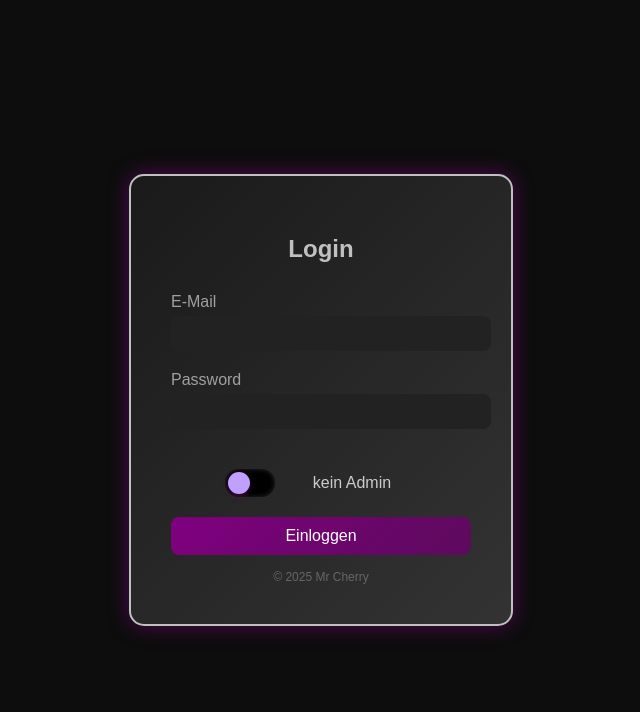
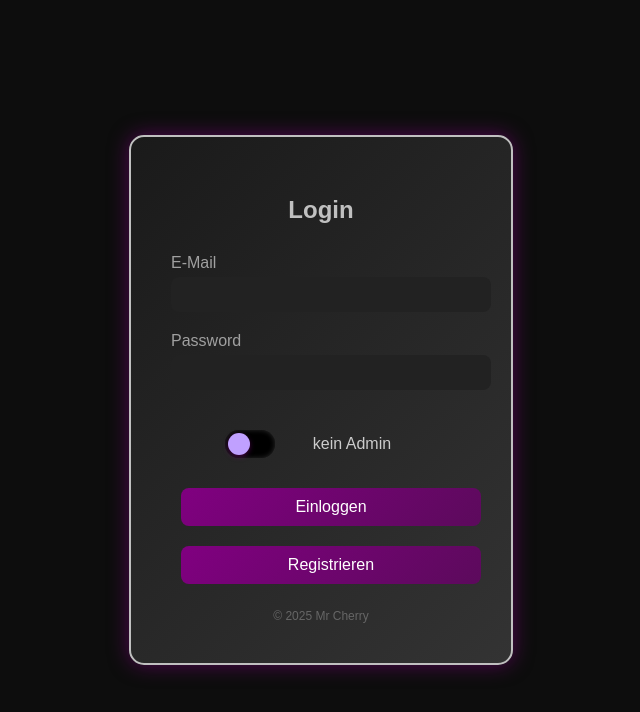
Before and after one commit to Jayki1991/progworkers, an Angular app in the folder Projekt/progworkers/: page / in a window 1280 px wide. Shown: the top 712 px of the page, without its empty margins (319-959 px from the left). Built offline with nearby package versions, Linux system fonts and the light colour scheme.

Commit message:
kleinere anpassungen grafisch

```diff
--- a/Projekt/progworkers/src/app/login/login.component.html
+++ b/Projekt/progworkers/src/app/login/login.component.html
@@ -32,6 +32,7 @@
     <p *ngIf="error" class="error-message">{{ error }}</p>
     <button type="submit" class="login-button">Einloggen</button>
   </form>
+  <button class="login-button">Registrieren</button>
   <div class="footer">
     &copy; 2025 Mr Cherry
   </div>
--- a/Projekt/progworkers/src/styles.css
+++ b/Projekt/progworkers/src/styles.css
@@ -49,6 +49,7 @@ body {
   .login-button {
     width: 100%;
     padding: 10px;
+    margin: 10px;
     background: linear-gradient(135deg, purple, #5c0a5c);
     border: none;
     border-radius: 8px;
@@ -68,3 +69,7 @@ body {
     font-size: 12px;
     color: #666;
   }
+  .error-message{
+    text-align: center;
+    color: #a31919;
+  }
```
